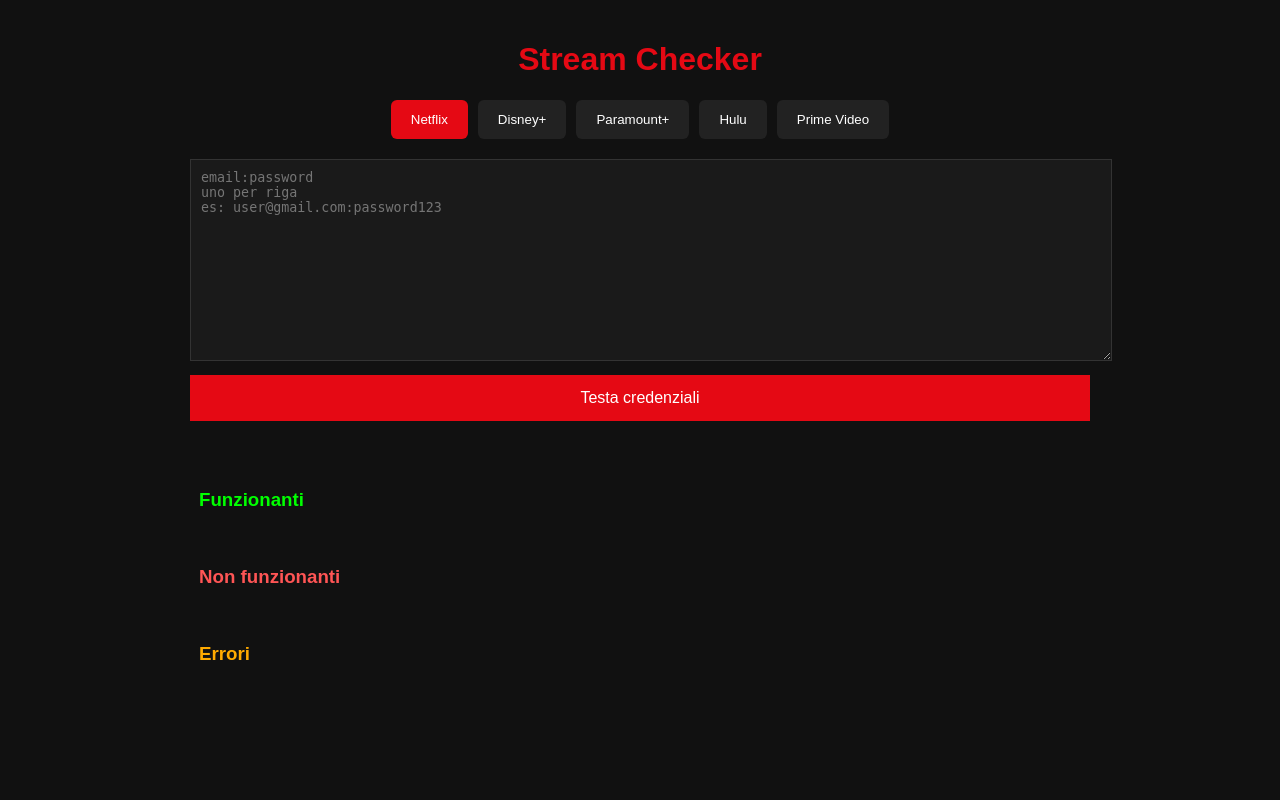
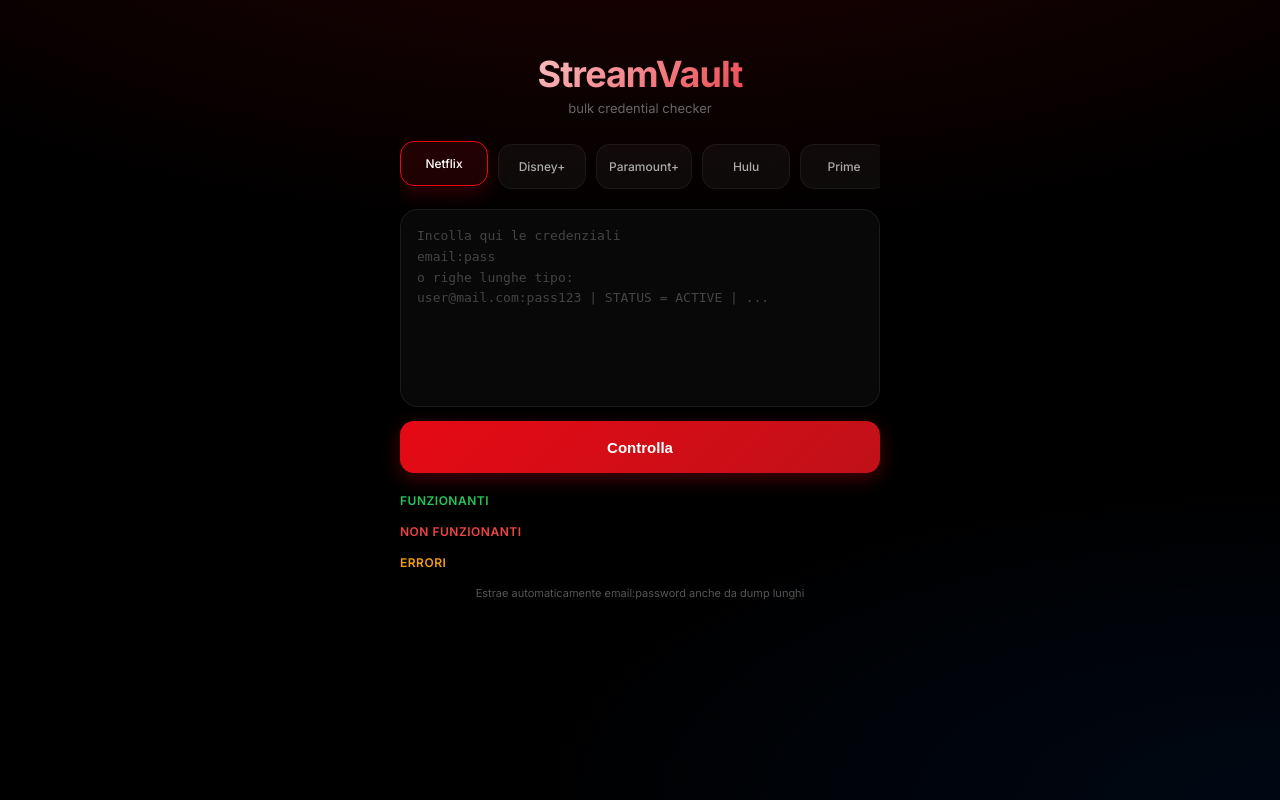
Before and after one commit to illusionxlsqr/stream-checker, a Flask app: page / in a window 1280 px wide. Run offline with Flask 3, Linux system fonts and the light colour scheme.

Commit message:
Modern UI + bulk paste support

```diff
--- a/templates/index.html
+++ b/templates/index.html
@@ -2,97 +2,187 @@
 <html lang="it">
 <head>
 <meta charset="UTF-8">
-    <title>Stream Checker</title>
+<meta name="viewport" content="width=device-width, initial-scale=1.0, maximum-scale=1.0">
+<title>StreamVault</title>
 <style>
-        body { font-family: Arial, sans-serif; background: #111; color: #eee; margin: 0; padding: 20px; }
-        .container { max-width: 900px; margin: 0 auto; }
-        h1 { text-align: center; color: #e50914; }
-        .services { display: flex; gap: 10px; flex-wrap: wrap; margin: 20px 0; justify-content: center; }
-        .service-btn { padding: 12px 20px; border: none; background: #222; color: #fff; cursor: pointer; border-radius: 6px; }
-        .service-btn.active { background: #e50914; }
-        textarea { width: 100%; height: 180px; background: #1a1a1a; color: #fff; border: 1px solid #333; padding: 10px; font-family: monospace; }
-        button#check { width: 100%; padding: 14px; background: #e50914; color: #fff; border: none; font-size: 16px; cursor: pointer; margin: 10px 0; }
-        .results { margin-top: 30px; }
-        .col { display: inline-block; width: 48%; vertical-align: top; margin: 1%; }
-        .working { color: #0f0; }
-        .dead { color: #f55; }
-        .error { color: #fa0; }
-        ul { list-style: none; padding: 0; }
-        li { padding: 4px 0; border-bottom: 1px solid #333; font-size: 14px; }
+@import url('https://fonts.googleapis.com/css2?family=Inter:wght@400;500;600;700&display=swap');
+* { margin: 0; padding: 0; box-sizing: border-box; }
+body {
+  font-family: 'Inter', system-ui, sans-serif;
+  background: #000;
+  color: #fff;
+  min-height: 100vh;
+  background-image:
+    radial-gradient(ellipse 80% 50% at 50% -20%, rgba(229,9,20,0.15), transparent),
+    radial-gradient(ellipse 60% 40% at 100% 100%, rgba(0,100,255,0.08), transparent);
+}
+.container { max-width: 520px; margin: 0 auto; padding: 20px; }
+.header { text-align: center; padding: 32px 0 20px; }
+.logo {
+  font-size: 36px;
+  font-weight: 700;
+  letter-spacing: -1px;
+  background: linear-gradient(135deg, #fff 0%, #e50914 100%);
+  -webkit-background-clip: text;
+  -webkit-text-fill-color: transparent;
+}
+.tag { font-size: 13px; color: #666; margin-top: 4px; }
+.services {
+  display: flex;
+  gap: 10px;
+  overflow-x: auto;
+  padding: 8px 0 20px;
+  scrollbar-width: none;
+}
+.services::-webkit-scrollbar { display: none; }
+.svc {
+  flex: 0 0 auto;
+  min-width: 88px;
+  padding: 14px 12px;
+  background: rgba(255,255,255,0.04);
+  border: 1px solid rgba(255,255,255,0.06);
+  border-radius: 14px;
+  text-align: center;
+  cursor: pointer;
+  transition: all 0.25s ease;
+  font-size: 12px;
+  font-weight: 500;
+  color: #aaa;
+}
+.svc.active {
+  background: rgba(229,9,20,0.12);
+  border-color: #e50914;
+  color: #fff;
+  transform: translateY(-3px);
+  box-shadow: 0 8px 20px rgba(229,9,20,0.2);
+}
+.box {
+  background: rgba(255,255,255,0.03);
+  border: 1px solid rgba(255,255,255,0.08);
+  border-radius: 18px;
+  padding: 16px;
+  margin-bottom: 14px;
+  backdrop-filter: blur(12px);
+}
+textarea {
+  width: 100%;
+  height: 160px;
+  background: transparent;
+  border: none;
+  color: #fff;
+  font-family: ui-monospace, monospace;
+  font-size: 13px;
+  line-height: 1.6;
+  resize: none;
+  outline: none;
+}
+textarea::placeholder { color: #444; }
+.btn {
+  width: 100%;
+  height: 52px;
+  background: linear-gradient(135deg, #e50914, #c11119);
+  border: none;
+  border-radius: 14px;
+  color: #fff;
+  font-size: 15px;
+  font-weight: 600;
+  cursor: pointer;
+  box-shadow: 0 6px 20px rgba(229,9,20,0.3);
+  transition: transform 0.15s;
+}
+.btn:active { transform: scale(0.98); }
+.results { margin-top: 20px; }
+.col { margin-bottom: 16px; }
+.col h3 {
+  font-size: 12px;
+  text-transform: uppercase;
+  letter-spacing: 0.5px;
+  margin-bottom: 8px;
+  font-weight: 600;
+}
+.working h3 { color: #22c55e; }
+.dead h3 { color: #ef4444; }
+.error h3 { color: #f59e0b; }
+ul { list-style: none; }
+li {
+  background: rgba(255,255,255,0.03);
+  border-radius: 10px;
+  padding: 10px 12px;
+  margin-bottom: 6px;
+  font-size: 13px;
+  border: 1px solid rgba(255,255,255,0.05);
+}
+.note { font-size: 11px; color: #555; text-align: center; margin-top: 16px; }
 </style>
 </head>
 <body>
 <div class="container">
-    <h1>Stream Checker</h1>
+  <div class="header">
+    <div class="logo">StreamVault</div>
+    <div class="tag">bulk credential checker</div>
+  </div>
   <div class="services" id="services"></div>
-    <textarea id="combos" placeholder="email:password&#10;uno per riga&#10;es: user@gmail.com:password123"></textarea>
-    <button id="check">Testa credenziali</button>
+  <div class="box">
+    <textarea id="combos" placeholder="Incolla qui le credenziali&#10;email:pass&#10;o righe lunghe tipo:&#10;user@mail.com:pass123 | STATUS = ACTIVE | ..."></textarea>
+  </div>
+  <button class="btn" id="check">Controlla</button>
   <div class="results">
-        <div class="col">
-            <h3 class="working">Funzionanti</h3>
-            <ul id="working"></ul>
+    <div class="col working"><h3>Funzionanti</h3><ul id="working"></ul></div>
+    <div class="col dead"><h3>Non funzionanti</h3><ul id="dead"></ul></div>
+    <div class="col error"><h3>Errori</h3><ul id="error"></ul></div>
   </div>
-        <div class="col">
-            <h3 class="dead">Non funzionanti</h3>
-            <ul id="dead"></ul>
-        </div>
-        <div class="col">
-            <h3 class="error">Errori</h3>
-            <ul id="error"></ul>
-        </div>
-    </div>
+  <div class="note">Estrae automaticamente email:password anche da dump lunghi</div>
 </div>
 <script>
-const services = {
-    netflix: "Netflix",
-    disney: "Disney+",
-    paramount: "Paramount+",
-    hulu: "Hulu",
-    prime: "Prime Video"
+const services = [
+  {id:'netflix', name:'Netflix'},
+  {id:'disney', name:'Disney+'},
+  {id:'paramount', name:'Paramount+'},
+  {id:'hulu', name:'Hulu'},
+  {id:'prime', name:'Prime'}
+];
+let selected = 'netflix';
+const cont = document.getElementById('services');
+services.forEach(s => {
+  const el = document.createElement('div');
+  el.className = 'svc' + (s.id===selected?' active':'');
+  el.textContent = s.name;
+  el.onclick = () => {
+    selected = s.id;
+    document.querySelectorAll('.svc').forEach(x => x.classList.remove('active'));
+    el.classList.add('active');
   };
-let selected = "netflix";
-const container = document.getElementById("services");
-Object.entries(services).forEach(([k, v]) => {
-    const btn = document.createElement("button");
-    btn.className = "service-btn" + (k === selected ? " active" : "");
-    btn.textContent = v;
-    btn.onclick = () => {
-        selected = k;
-        document.querySelectorAll(".service-btn").forEach(b => b.classList.remove("active"));
-        btn.classList.add("active");
-    };
-    container.appendChild(btn);
+  cont.appendChild(el);
 });
-
-document.getElementById("check").onclick = async () => {
-    const combos = document.getElementById("combos").value;
-    if (!combos.trim()) return alert("inserisci almeno una credenziale");
-    document.getElementById("working").innerHTML = "";
-    document.getElementById("dead").innerHTML = "";
-    document.getElementById("error").innerHTML = "";
-    const btn = document.getElementById("check");
+document.getElementById('check').onclick = async () => {
+  const raw = document.getElementById('combos').value.trim();
+  if (!raw) return;
+  document.getElementById('working').innerHTML = '';
+  document.getElementById('dead').innerHTML = '';
+  document.getElementById('error').innerHTML = '';
+  const btn = document.getElementById('check');
   btn.disabled = true;
-    btn.textContent = "testing...";
+  btn.textContent = 'Controllo...';
   try {
-        const res = await fetch("/check", {
-            method: "POST",
-            headers: {"Content-Type": "application/json"},
-            body: JSON.stringify({service: selected, combos})
+    const res = await fetch('/check', {
+      method: 'POST',
+      headers: {'Content-Type':'application/json'},
+      body: JSON.stringify({service: selected, combos: raw})
     });
     const data = await res.json();
-        ["working", "dead", "error"].forEach(s => {
-            const ul = document.getElementById(s);
-            (data[s] || []).forEach(r => {
-                const li = document.createElement("li");
-                li.innerHTML = `<span class="${s}">${r.email}</span> — ${r.message}`;
+    ['working','dead','error'].forEach(k => {
+      const ul = document.getElementById(k);
+      (data[k]||[]).forEach(r => {
+        const li = document.createElement('li');
+        li.textContent = r.email + ' — ' + r.message;
         ul.appendChild(li);
       });
     });
-    } catch (e) {
-        alert("errore: " + e);
+  } catch(e) {
+    alert('Errore di connessione');
   }
   btn.disabled = false;
-    btn.textContent = "Testa credenziali";
+  btn.textContent = 'Controlla';
 };
 </script>
 </body>
```
Lines whose indentation alone changed are shown as unchanged.
